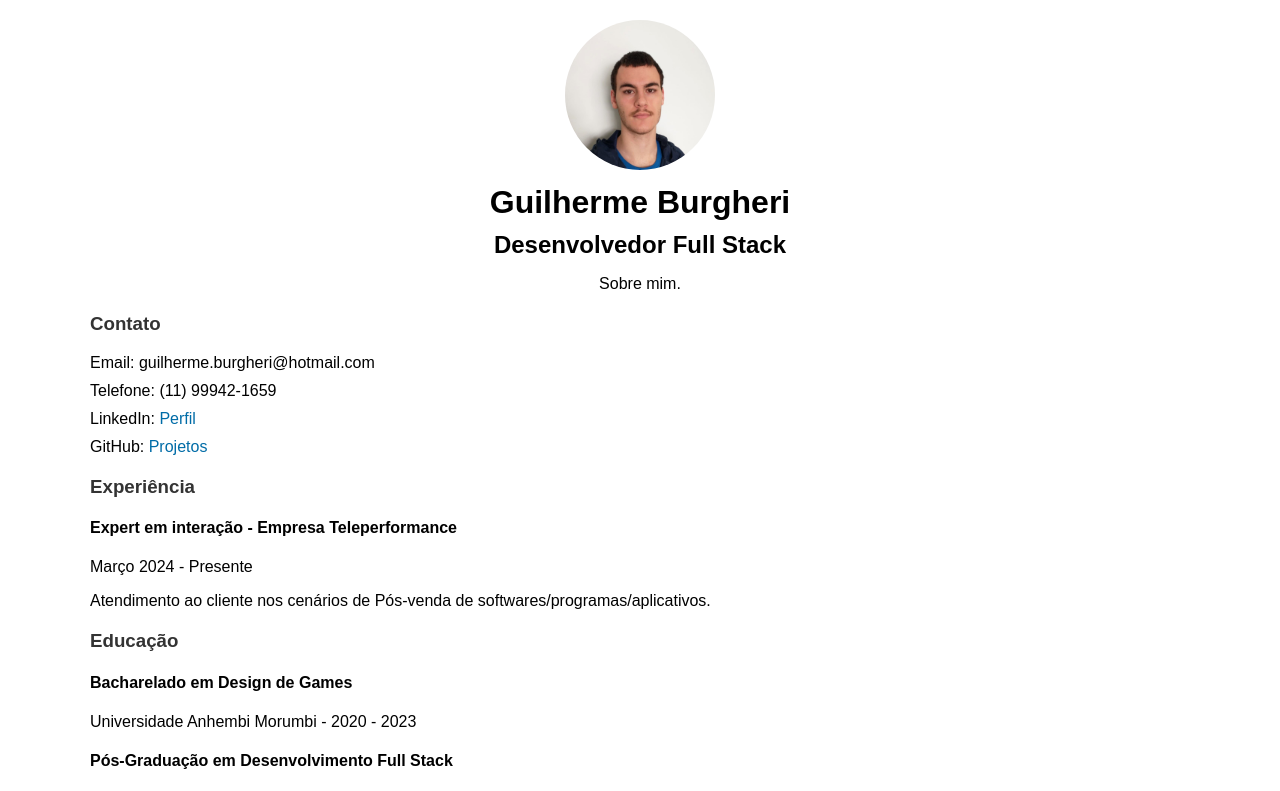
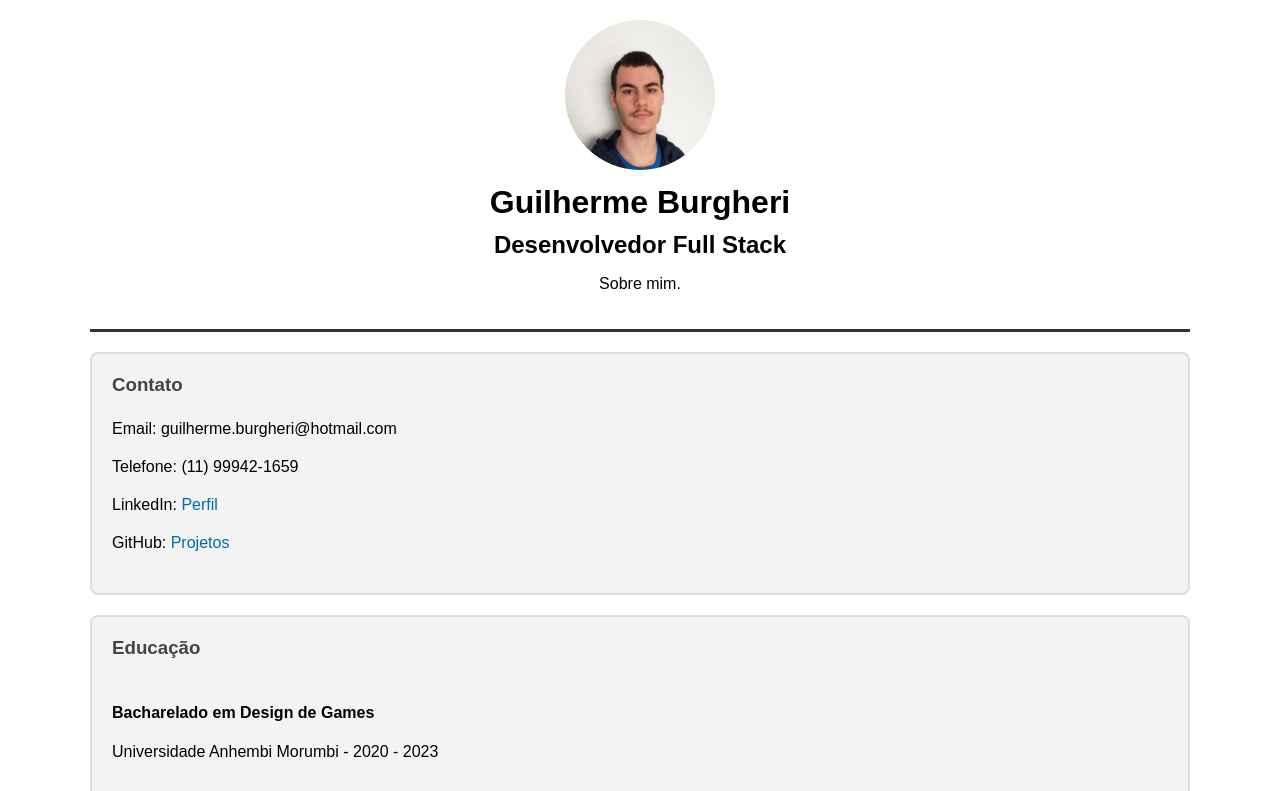
Before and after one commit to guilhermeburgheri/MeuCurriculo, a React (Create React App) app in the folder meu-site/: page / in a window 1280 px wide. Shown: the top 791 px of the page. Built offline with nearby package versions, Linux system fonts and the light colour scheme.

Commit message:
Alterando a ordem das informações e ajustando o css

```diff
--- a/meu-site/src/App.css
+++ b/meu-site/src/App.css
@@ -7,6 +7,8 @@
 
 .App-header {
   text-align: center;
+  border-bottom: 3px solid #333;
+  padding-bottom: 20px;
 }
 
 .perfil-foto {
@@ -44,8 +46,25 @@ a:hover {
 
 section {
   margin-top: 20px;
+  padding: 20px;
+  border: 2px solid #ddd;
+  border-radius: 8px;
+  background-color: #f3f3f3;
 }
 
-h4 {
+section h3 {
+  margin-top: 0;
+  color: #444;
+}
+
+section h4 {
   font-weight: bold;
 }
+
+.contato, .experiencia, .educacao, .habilidades {
+  margin-top: 20px;
+}
+
+.contato li, .experiencia li, .educacao li, .habilidades li {
+  padding: 5px 0;
+}
--- a/meu-site/src/App.jsx
+++ b/meu-site/src/App.jsx
@@ -60,6 +60,18 @@ const App = () => {
         </ul>
       </section>
 
+      <section className="educacao">
+        <h3>Educação</h3>
+        <ul>
+          {dados.educacao.map((item, index) => (
+            <li key={index}>
+              <h4>{item.curso}</h4>
+              <p>{item.instituicao} - {item.periodo}</p>
+            </li>
+          ))}
+        </ul>
+      </section>
+
       <section className="experiencia">
         <h3>Experiência</h3>
         <ul>
@@ -68,18 +80,6 @@ const App = () => {
               <h4>{item.cargo} - {item.empresa}</h4>
               <p>{item.periodo}</p>
               <p>{item.descricao}</p>
-            </li>
-          ))}
-        </ul>
-      </section>
-
-      <section className="educacao">
-        <h3>Educação</h3>
-        <ul>
-          {dados.educacao.map((item, index) => (
-            <li key={index}>
-              <h4>{item.curso}</h4>
-              <p>{item.instituicao} - {item.periodo}</p>
             </li>
           ))}
         </ul>
```
